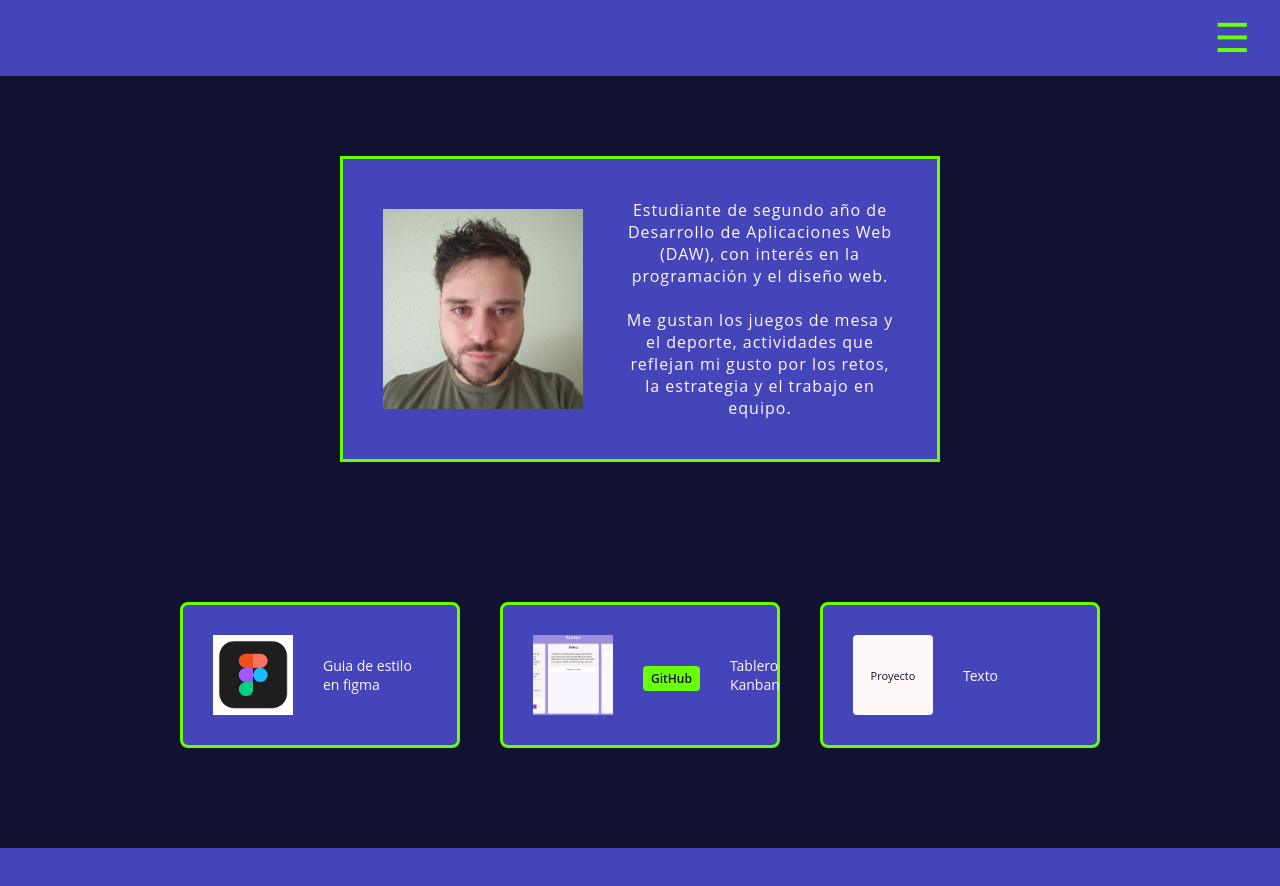
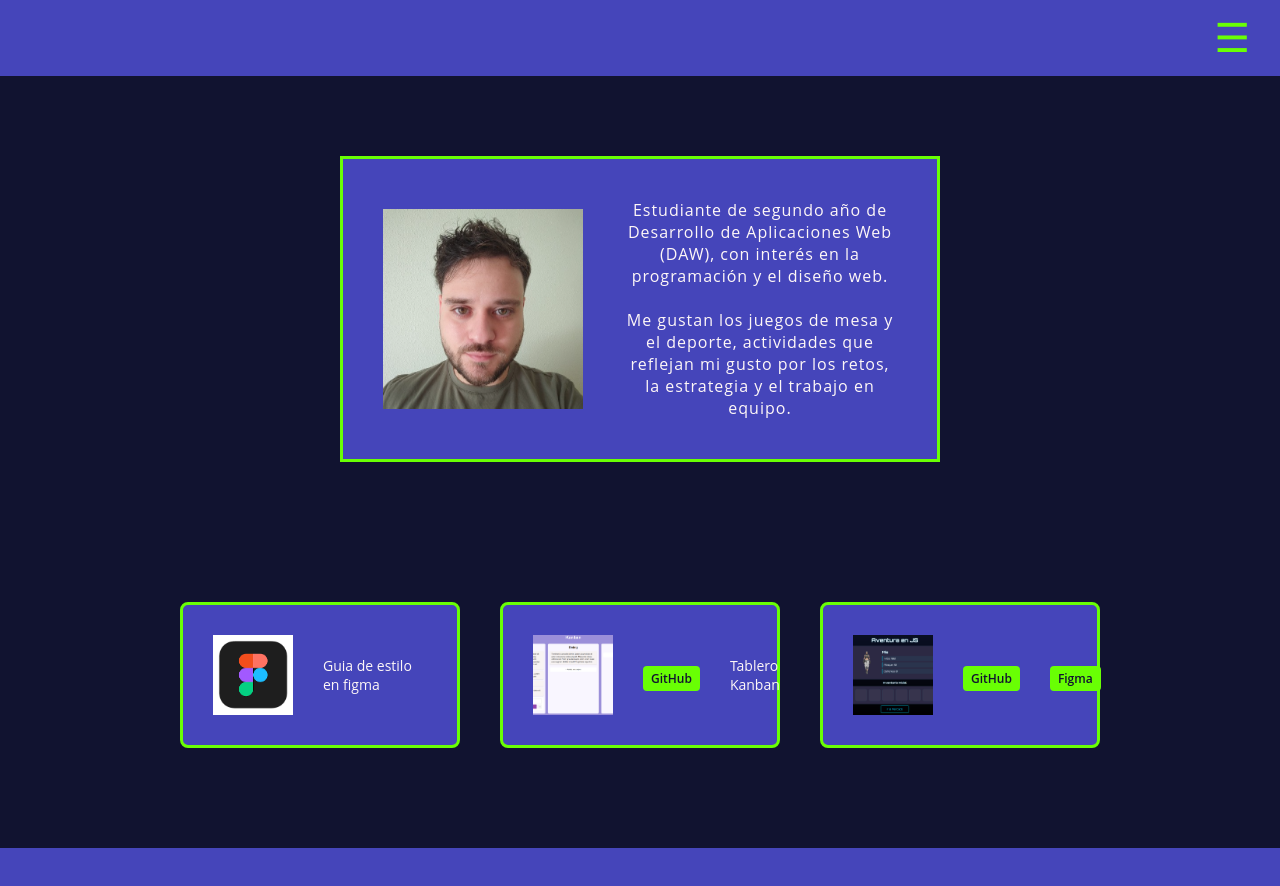
Before and after one commit to GutiBarr/Portfolio, a plain HTML site: page index.html in a window 1280 px wide. Drawn offline with Linux system fonts and the light colour scheme.

Commit message:
proyecto juego

```diff
--- a/index.html
+++ b/index.html
@@ -33,8 +33,9 @@
             <div class="texto-label">Tablero Kanban</div>
         </div>
         <div class="proyecto-card">
-            <a href="#proyecto3" class="proyecto-btn">Proyecto</a>
-            <div class="texto-label">Texto</div>
+            <a href="https://gutibarr.github.io/Juego/" class="proyecto-btn"><img src="imagenes/aventurajs.png"></a>
+            <a href="https://github.com/GutiBarr/Juego" class="github-btn">GitHub</a>
+            <a href="https://www.figma.com/design/OQQK4JPgwGrd0euF4lj7AA/Aventura?node-id=0-1&p=f&t=yJThFIvHUyEdcBYZ-0" class="github-btn">Figma</a>
         </div>
     </section>
 
```
Also changed, not shown: imagenes/aventurajs.png (added).
